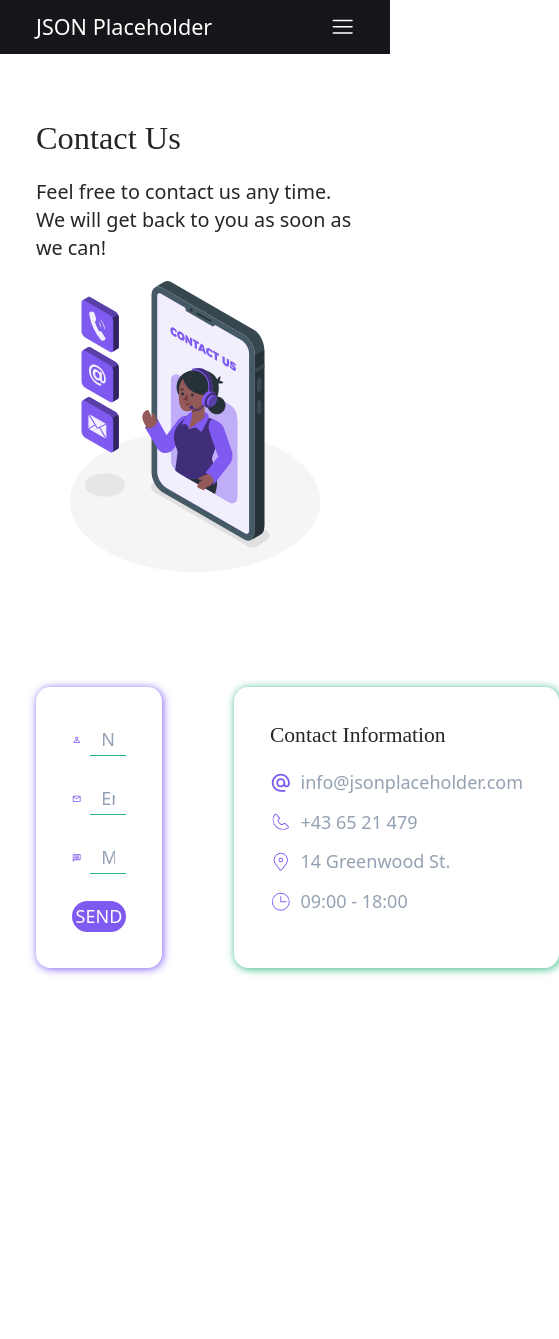
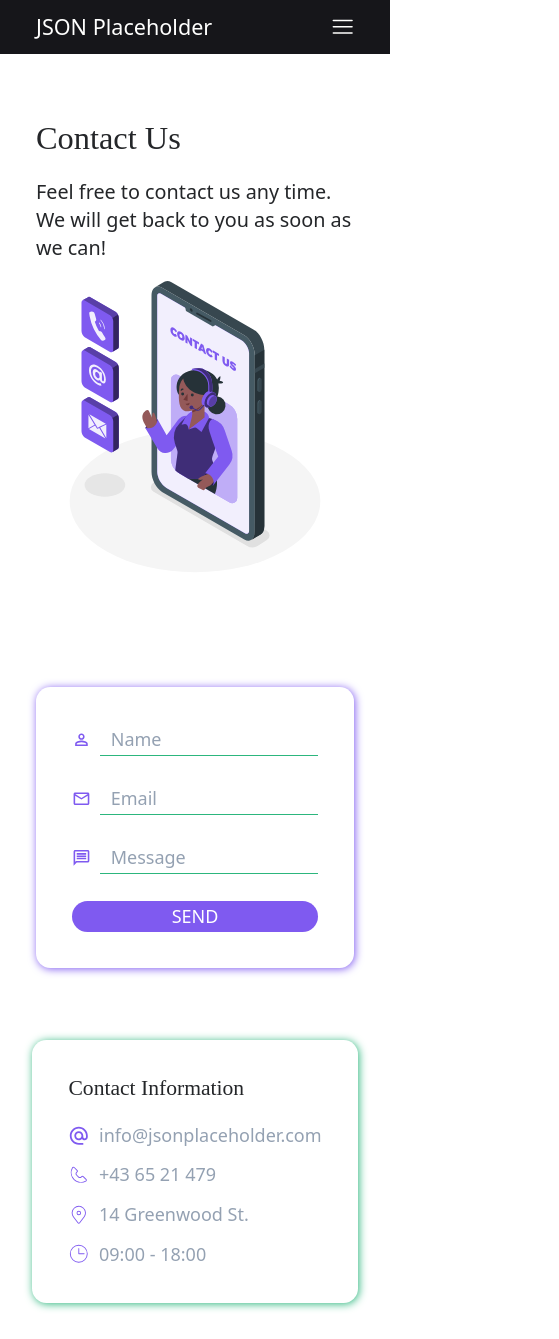
Before and after one commit to BryanGrandon/Checking-things-out, a React (Vite) app: page /contact in a window 390 px wide. Shown: the whole page, 559 px wide, since content can reach past the window. Before the commit the page ends 1004 px from the top, so only its background shows below. Built offline with nearby package versions, Linux system fonts and the light colour scheme.

Commit message:
refactor(web):change contact component

```diff
--- a/src/components/form/contact-form/contact-form.jsx
+++ b/src/components/form/contact-form/contact-form.jsx
@@ -8,7 +8,15 @@ import {
 export default function ContactForm() {
   const eventSubmit = (e) => {
     e.preventDefault();
-    console.log(e.target.name);
+    const infoUser = {
+      name: e.target.name.value,
+      email: e.target.email.value,
+      message: e.target.message.value,
+    };
+    console.log(infoUser);
+    e.target.name.value = "";
+    e.target.email.value = "";
+    e.target.message.value = "";
   };
 
   return (
@@ -20,6 +28,7 @@ export default function ContactForm() {
           name="name"
           type="text"
           placeholder="Name"
+          required
         />
       </label>
       <label className="contact-form__label">
@@ -29,6 +38,7 @@ export default function ContactForm() {
           name="email"
           type="email"
           placeholder="Email"
+          required
         />
       </label>
       <label className="contact-form__label">
@@ -38,6 +48,7 @@ export default function ContactForm() {
           name="message"
           type="text"
           placeholder="Message"
+          required
         />
       </label>
       <button className="contact-form__button">SEND</button>
--- a/src/pages/contact/contact-styles.css
+++ b/src/pages/contact/contact-styles.css
@@ -23,3 +23,12 @@
   font-size: 1.2rem;
   font-family: cursive;
 }
+
+@media screen and (max-width: 850px) {
+  .contact {
+    display: flex;
+    flex-direction: column;
+
+    align-items: center;
+  }
+}
```
